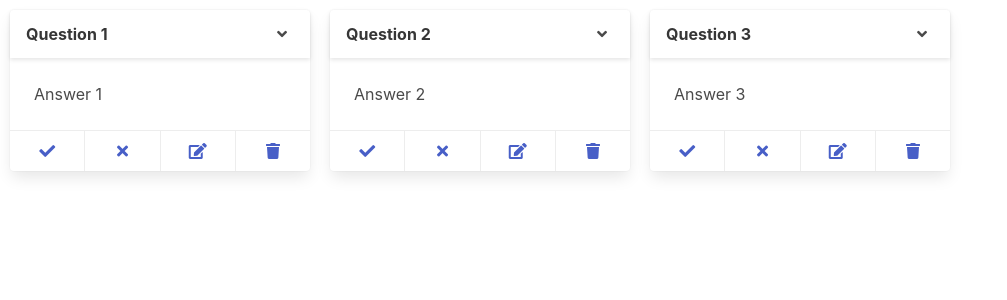
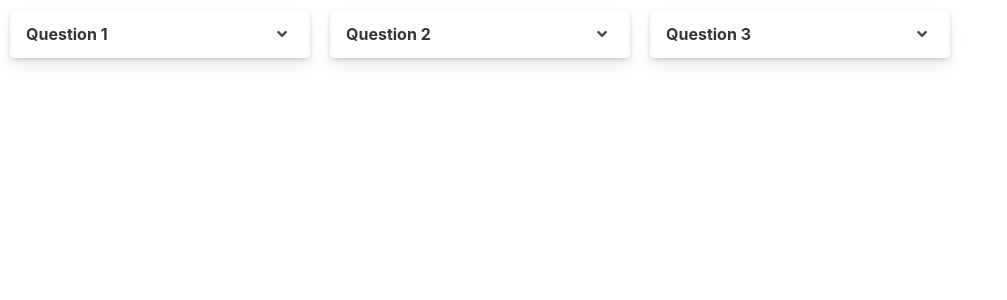
Before and after one commit to mesaverde0207/flash-cards, an Angular app: page / in a window 1280 px wide. Shown: the top 300 px of the page, without its empty margins (0-1007 px from the left). Built offline with nearby package versions, Linux system fonts and the light colour scheme.

Commit message:
toggle icon in the header

```diff
--- a/src/app/app.component.html
+++ b/src/app/app.component.html
@@ -1,3 +1,7 @@
 <div class="flashes">
-  <app-flash *ngFor="let flash of flashes; trackBy: trackByFlashId" [flash]="flash"></app-flash>
+  <app-flash
+    *ngFor="let flash of flashes; trackBy: trackByFlashId"
+    [flash]="flash"
+    (onToggleCard)="handleToggleCard($event)"
+    ></app-flash>
 </div>
--- a/src/app/app.component.ts
+++ b/src/app/app.component.ts
@@ -28,6 +28,11 @@ export class AppComponent {
   trackByFlashId(index: number, flash: IFlash) {
     return flash.id;
   }
+
+  handleToggleCard(id: number) {
+    const flash = this.flashes.find(flash => flash.id === id);
+    flash.show = !flash.show;
+  }
 }
 
 function getRandomNumber() {
--- a/src/app/flash/flash.component.html
+++ b/src/app/flash/flash.component.html
@@ -1,18 +1,28 @@
 <div class="card">
-    <header class="card-header">
+    <header class="card-header" (click)="toggleCard()">
         <p class="card-header-title">{{ flash.question }}</p>
         <a class="card-header-icon" href="javascript:void(0)"
             aria-label="more options">
             <span class="icon"><i class="fas fa-angle-down" aria-hidden="true"></i></span>
         </a>
     </header>
-    <div class="card-content">
-        <div class="content">{{ flash.answer }}</div>
+    <div *ngIf="flash.show">
+        <div class="card-content">
+            <div class="content">{{ flash.answer }}</div>
+        </div>
+        <footer class="card-footer">
+            <a class="card-footer-item" href="#">
+                <i class="fas fa-check"></i>
+            </a>
+            <a class="card-footer-item" href="#">
+                <i class="fas fa-times"></i>
+            </a>
+            <a class="card-footer-item" href="#">
+                <i class="fas fa-edit"></i>
+            </a>
+            <a class="card-footer-item" href="#">
+                <i class="fas fa-trash"></i>
+            </a>
+        </footer>
     </div>
-    <footer class="card-footer">
-        <a class="card-footer-item" href="#"><i class="fas fa-check"></i></a>
-        <a class="card-footer-item" href="#"><i class="fas fa-times"></i></a>
-        <a class="card-footer-item" href="#"><i class="fas fa-edit"></i></a>
-        <a class="card-footer-item" href="#"><i class="fas fa-trash"></i></a>
-    </footer>
 </div>
--- a/src/app/flash/flash.component.ts
+++ b/src/app/flash/flash.component.ts
@@ -1,4 +1,4 @@
-import { Component, Input } from '@angular/core';
+import { Component, Input, Output, EventEmitter } from '@angular/core';
 import { IFlash } from './../flash.model';
 
 @Component({
@@ -13,4 +13,9 @@ export class FlashComponent {
     answer: 'No Reaction :)',
     show: false,
   };
+  @Output() onToggleCard = new EventEmitter();
+
+  toggleCard() {
+    this.onToggleCard.emit(this.flash.id);
+  }
 }
```
